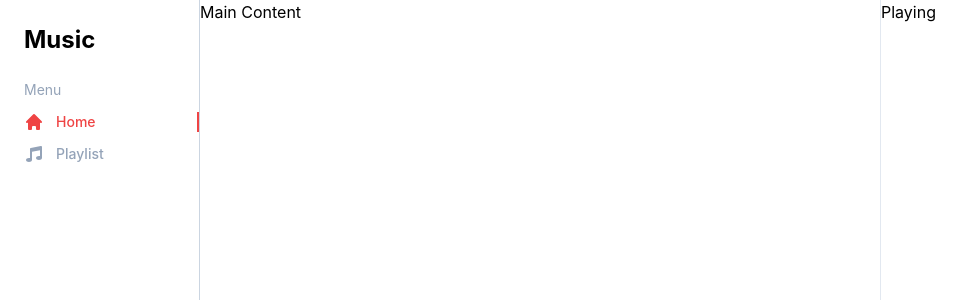
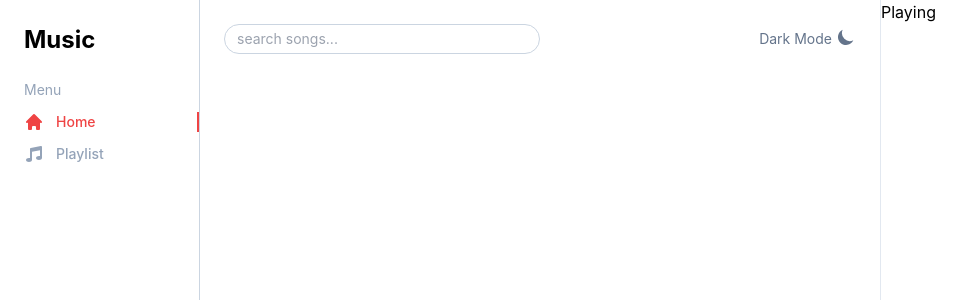
Before and after one commit to ekialfani/music, a React (Create React App) app: page / in a window 1280 px wide. Shown: the top 300 px of the page, without its empty margins (0-973 px from the left). Built offline with nearby package versions, Linux system fonts and the light colour scheme.

Commit message:
add search bar & dark mode to main content

```diff
--- a/src/content/mainContent.js
+++ b/src/content/mainContent.js
@@ -1,7 +1,56 @@
-export default function MainContent() {
+import { React, Component } from 'react';
+
+
+function DarkMode(){
 	return (
 		<div>
-			<h1>Main Content</h1>
+			<button
+				className="flex space-x-1 text-sm items-center text-slate-500">
+				<span>Dark Mode</span>
+
+				<svg xmlns="http://www.w3.org/2000/svg" className="h-5 w-5 -translate-y-0.5" viewBox="0 0 20 20" fill="currentColor">
+				  <path d="M17.293 13.293A8 8 0 016.707 2.707a8.001 8.001 0 1010.586 10.586z" />
+				</svg>
+			</button>
 		</div>
 	)
 }
+
+
+class SearchBar extends Component {
+	render(){
+		return (
+			<form className="w-1/2">
+				<label>
+					<input
+						className="text-slate-500 border border-slate-300 px-3 py-1 text-sm rounded-full w-full focus:outline-none focus:border-red-500"
+						type="text"
+						placeholder="search songs..." />
+				</label>
+			</form>
+		)
+	}
+}
+
+
+function Header(){
+	return (
+		<div
+			className="flex items-center justify-between">
+			<SearchBar />
+			<DarkMode />
+		</div>
+	)
+}
+
+
+function MainContent() {
+	return (
+		<div className="p-6">
+			<Header />
+		</div>
+	)
+}
+
+
+export default MainContent;
```
